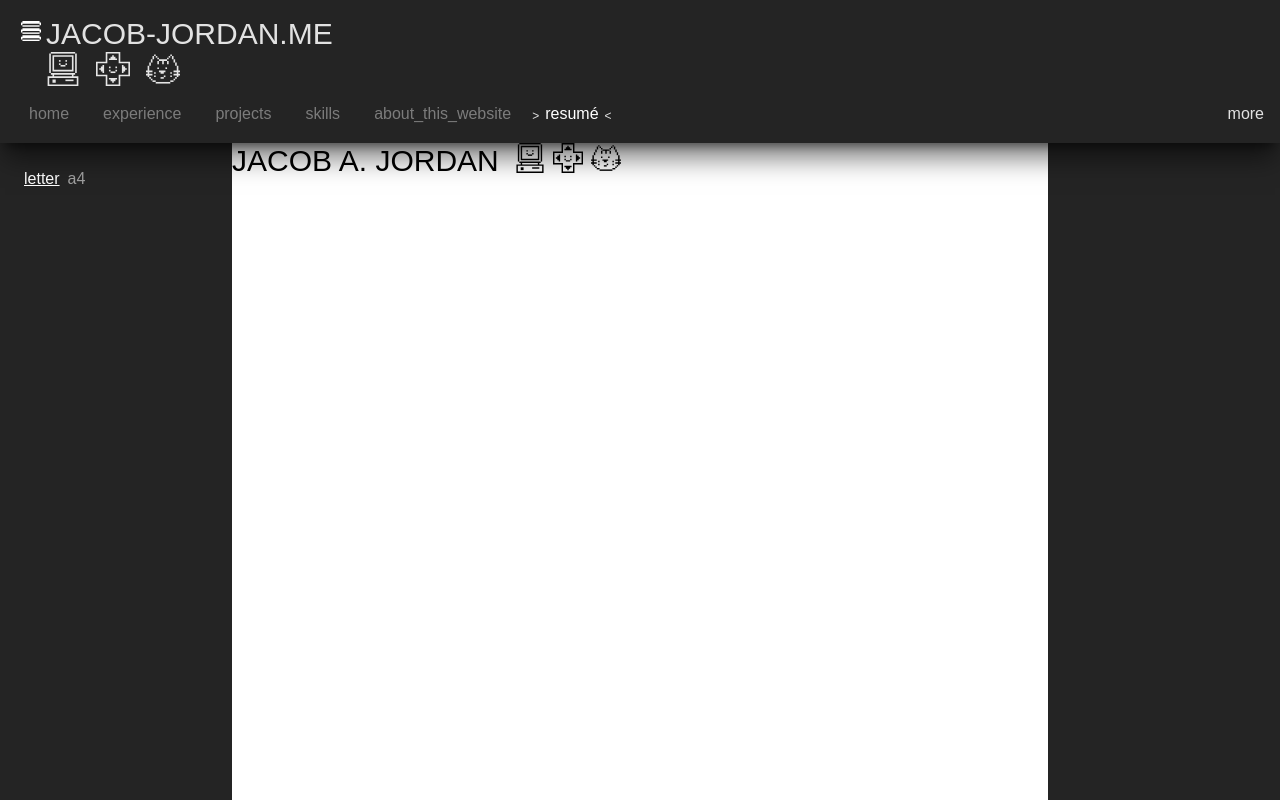
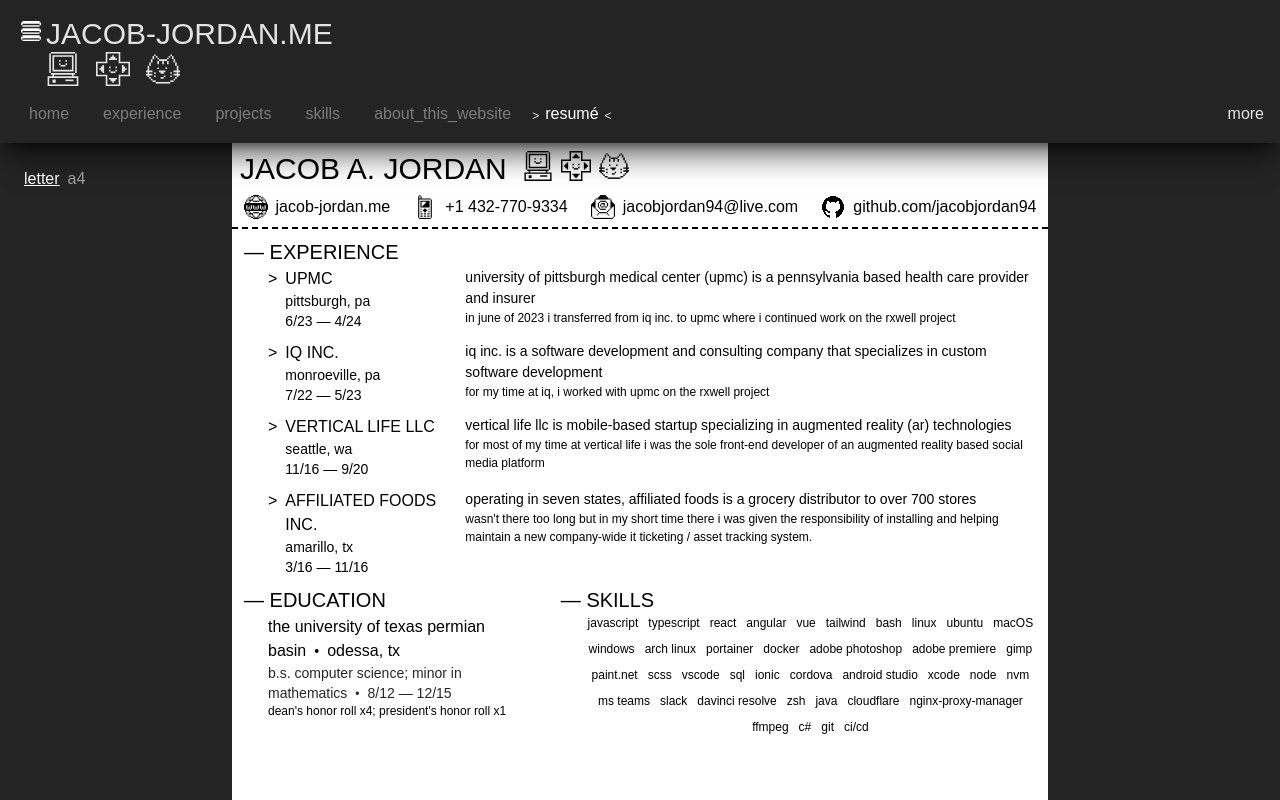
Before and after one commit to jacobjordan94/jacob-jordan-me, a React (Vite) app: page /resume in a window 1280 px wide. Built offline with nearby package versions, Linux system fonts and the light colour scheme; a web font is replaced by a local one.

Commit message:
add contact, experience, education, and skills sections to resume page

```diff
--- a/src/pages/resume/Resume.jsx
+++ b/src/pages/resume/Resume.jsx
@@ -1,16 +1,23 @@
-import { useState } from "react";
+import { useContext, useState } from "react";
 import Page from "./Page";
 import OldPCIcon from '../../components/icons/OldPCIcon';
 import DPadIcon from '../../components/icons/DPadIcon';
 import HeathcliffIcon from '../../components/icons/HeathcliffIcon';
+import { GlobalContext } from "../../App";
+import PhoneIcon from "../../components/icons/PhoneIcon";
+import EnvelopeIcon from "../../components/icons/EnvelopeIcon";
+import GithubIcon from "../../components/icons/GithubIcon";
+import WorldWideWebIcon from "../../components/icons/WorldWideWebIcon";
 
 export default function ResumePage({}) {
     const [ pageSize, setPageSize ] = useState('letter');
+    const { contact, experience, skills, education } = useContext(GlobalContext);
 
     return (
         <div data-page-size={pageSize} className="resume-page relative">
             <Page size={pageSize} className="w-full">
-                <div className="header flex items-start gap-4">
+                <div className="header">
+                    <div className="name-icons flex items-start gap-4 p-2">
                         <span className="text-3xl">JACOB A. JORDAN</span>
                         <span className="icons *:text-black flex *:size-[30px] gap-2">
                             <OldPCIcon />
@@ -18,8 +25,19 @@ export default function ResumePage({}) {
                             <HeathcliffIcon />
                         </span>
                     </div>
-                <div>
-
+                    <div className="contact **:text-black text-md flex justify-around border-b-2 border-dashed pb-2">
+                        <ContactLink Icon={() => <WorldWideWebIcon />}  text={'jacob-jordan.me'} />
+                        <ContactLink Icon={() => <PhoneIcon />}         text={contact.phone.text} />
+                        <ContactLink Icon={() => <EnvelopeIcon />}      text={contact.email.text} />
+                        <ContactLink Icon={() => <GithubIcon /> }       text={'github.com/jacobjordan94'} />
+                    </div>
+                </div>
+                <div className="resume-body px-3 pt-2 flex flex-col gap-2">
+                    <ResumeExperience experience={experience} />
+                    <div className="flex">
+                        <ResumeEducation className="flex-2/5" education={education} />
+                        <ResumeSkills className="flex-3/5" skills={skills} />
+                    </div>
                 </div>
             </Page>
             <LayoutSwitch pageSize={pageSize} setPageSize={setPageSize} className="absolute top-0 left-0" />
@@ -40,3 +58,89 @@ function LayoutSwitch({ pageSize, setPageSize, className }) {
         </div>
     );
 }
+
+function ContactLink({ Icon, text }) {
+    return (
+        <div className="contact-link flex gap-2 items-center">
+            <Icon />
+            <span>{ text }</span>
+        </div>
+    );
+}
+
+function ResumeExperience({ experience, className }) {
+    function ResumeJob({ job }) {
+        return (
+            <tr className="job flex items-start">
+                <td className="job-start pe-2">
+                    {'>'}
+                </td>
+                <td className="job-info min-w-[180px]">
+                    <div className="name uppercase">{ job.name }</div>
+                    <div className="location text-sm">{ job.location }</div>
+                    <div className="dates text-sm">{ job.dates[0] } &mdash; { job.dates[1] }</div>
+                </td>
+                <td className="description-bullets">
+                    <div className="description text-[14px]">{ job.description }</div>
+                    <div className="detailed text-[12px]">{ job.detailedDescription }</div>
+                </td>
+            </tr>
+        );
+    }
+    return (
+        <ResumeSection title="experience" className={className}>
+            <table className="resume-experience-content">
+                <tbody className="flex flex-col gap-2.5">
+                    <ResumeJob job={experience[0]} />
+                    <ResumeJob job={experience[1]} />
+                    <ResumeJob job={experience[2]} />
+                    <ResumeJob job={experience[3]} />
+                </tbody>
+            </table>
+        </ResumeSection>
+    )
+}
+
+
+function ResumeEducation({ education, className }) {
+    return (
+        <ResumeSection title="education" className={className}>
+            <div className="name-location">
+                <span className="education-name">{education.name}</span>
+                <span className="mx-2 text-sm">&bull;</span>
+                <span className="education-location">{ education.city }</span>
+            </div>
+            <div className="degree-dates text-sm text-neutral-800">
+                <span className="degree">{ education.degree }</span>
+                <span className="mx-2 text-xs">&bull;</span>
+                <span className="dates">{education.dates[0]} &mdash; {education.dates[1]}</span>
+            </div>
+            <div className="awards text-xs">
+                { education.awards }
+            </div>
+        </ResumeSection>
+    );
+}
+
+function ResumeSkills({ skills, className }) {
+    return (
+        <ResumeSection title="skills" className={className}>
+            <div className="skills-container flex flex-wrap gap-2.5 justify-center text-xs">
+            {
+                skills.map((skill, i) => <span key={i}>{ skill }</span>)
+            }
+            </div>
+        </ResumeSection>
+    );
+}
+
+function ResumeSection({ title, children, className = '' }) {
+    return (
+        <div className={"resume-section resume-section-" + title + ` ${className}`}>
+            <div className="resume-section-title uppercase text-[20px]">&mdash; { title }</div>
+            <div className="resume-section-content ps-6">
+                { children }
+            </div>
+        </div>
+    );
+}
```
Lines whose indentation alone changed are shown as unchanged.
